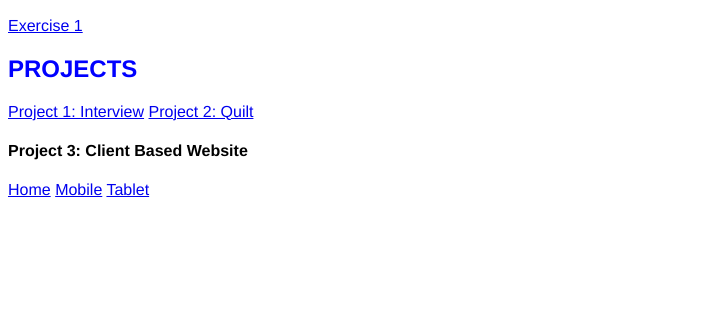
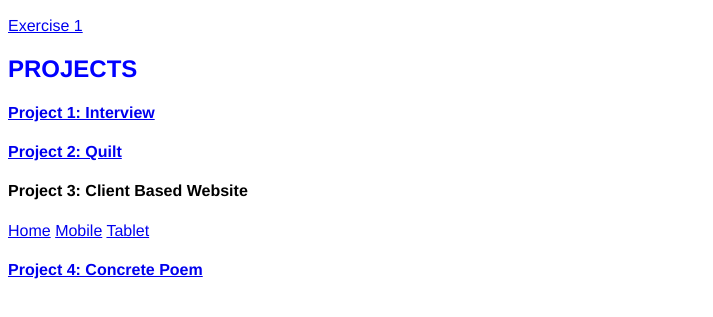
Before and after one commit to linnifin/ah, a plain HTML site: page index.html in a window 1280 px wide. Shown: the part 111-428 px from the top of the page, without its empty margins (0-713 px from the left). Drawn offline with Linux system fonts and the light colour scheme.

Commit message:
Update index.html

```diff
--- a/index.html
+++ b/index.html
@@ -22,14 +22,25 @@
 
 
         <h2> PROJECTS </h2>
-        <a href= "projects/p1/interview_index.html">Project 1: Interview</a>
 
-        <a href="projects/p2/index.html">Project 2: Quilt</a>
+        <p>
+            <h4><a href= "projects/p1/interview_index.html">Project 1: Interview</a></h4>
+        </p>
 
-        <h4>Project 3: Client Based Website</h4>
+        <p>
+            <h4><a href="projects/p2/index.html">Project 2: Quilt</a></h4>
+        </p>
+
+        <p>
+            <h4>Project 3: Client Based Website</h4>
         <a href="https://marvelapp.com/1da1784">Home</a>
         <a href="https://marvelapp.com/1e24h74">Mobile</a>
         <a href="https://marvelapp.com/526e956">Tablet</a>
+        </p>
+
+        <p>
+            <h4><a href="projects/p4/index.html">Project 4: Concrete Poem</a></h4>
+        </p>
 
     </body>
 
```
